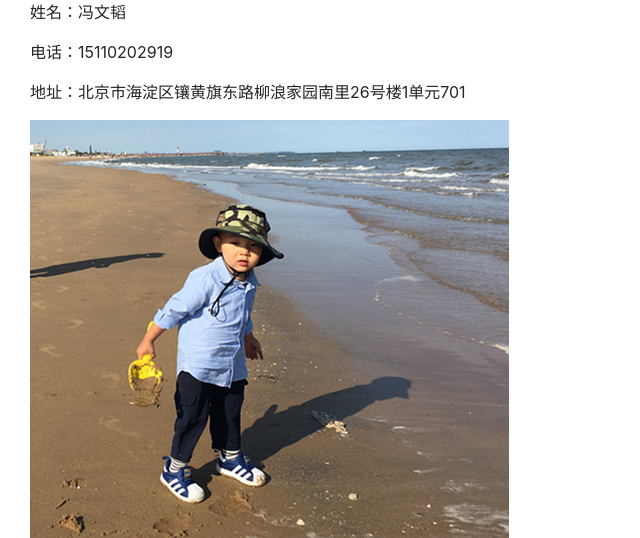
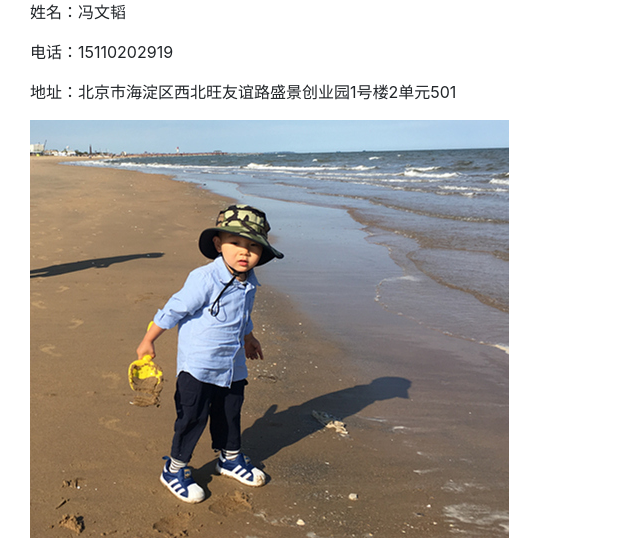
Before and after one commit to fisher335/flask_qrcode, a Flask app: page /zhuang/ in a window 1280 px wide. Shown: the part 56-594 px from the top of the page, without its empty margins (0-640 px from the left). Run offline with Flask 2, Linux system fonts and the light colour scheme; some libraries are stand-ins or nearby versions.

Commit message:
更改代码格式

```diff
--- a/manager.py
+++ b/manager.py
@@ -7,7 +7,7 @@ from gevent import monkey
 
 monkey.patch_all()
 from app import app
-import  logging
+import logging
 import getopt
 import sys
 from gevent.pool import Pool
@@ -26,5 +26,5 @@ if __name__ == '__main__':
     server.backlog = 256
     server.max_accept = 30000
     logging.basicConfig(level='DEBUG')
-    logging.info('http://{addr}:{port}'.format(addr=addr,port=port))
+    logging.info('http://{addr}:{port}'.format(addr=addr, port=port))
     server.serve_forever()
--- a/templates/zhuang.html
+++ b/templates/zhuang.html
@@ -3,7 +3,7 @@
 <div class="container-fluid">
         <p>姓名：冯文韬</p>
         <p>电话：15110202919</p>
-        <p>地址：北京市海淀区镶黄旗东路柳浪家园南里26号楼1单元701</p>
+        <p>地址：北京市海淀区西北旺友谊路盛景创业园1号楼2单元501</p>
         <img src="../static/image/zhuang.jpg" class="img-fluid">
 
 </div>
```
